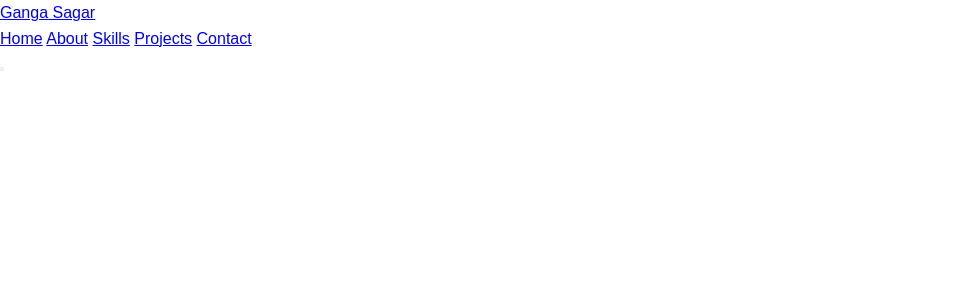
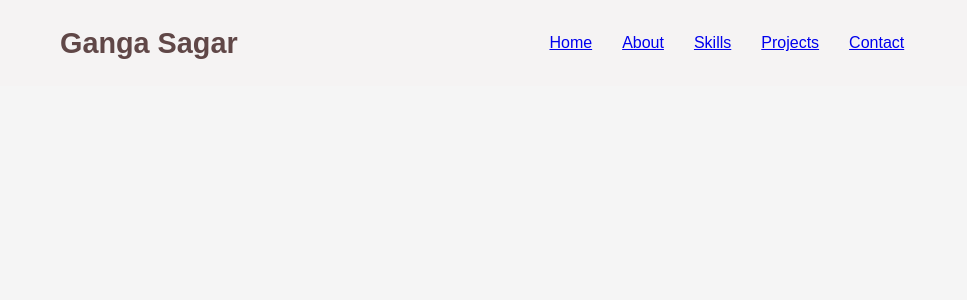
Before and after one commit to gangasagar12/Personal-PPT, a PHP site: page / in a window 1280 px wide. Shown: the top 300 px of the page, without its empty margins (0-967 px from the left). Run offline with PHP 8.4, Linux system fonts and the light colour scheme.

Commit message:
updated  the templates of the logoin and header

```diff
--- a/css/style.css
+++ b/css/style.css
@@ -6,11 +6,45 @@
 }
 
 body {
-  font-family: 'Poppins', sans-serif;
-  /* background: linear-gradient(135deg, #0d0d0d, #1a1a2e); */
-  background-color: white;
-  color: #000;
-  /* color: #fff; */
+ font-family: 'Poppins', sans-serif;
+  background-color:whitesmoke;
+  color: black;
   line-height: 1.6;
   overflow-x: hidden;
 }
+
+.container {
+  max-width: 1200px;
+  margin: 0 auto;
+  padding: 0 20px;
+}
+
+/* Header */
+.header {
+  position: fixed;
+  top: 0;
+  width: 100%;
+  padding: 20px 60px;
+  background: rgba(245, 243, 243, 0.95);
+  display: flex;
+  justify-content: space-between;
+  align-items: center;
+  z-index: 1000;
+}
+
+.logo {
+  font-size: 1.8rem;
+  font-weight: 700;
+  color:rgb(96, 71, 71);
+  text-decoration: none;
+  transition: 0.3s ease;
+}
+
+.logo:hover {
+  color:deepskyblue;
+}
+
+.navbar {
+  display: flex;
+  gap: 30px;
+}
```
Also changed, not shown: images/profile.jpeg (added), images/profile1.jpg (added), images/second.jpg (added), images/third.jpg (added).
